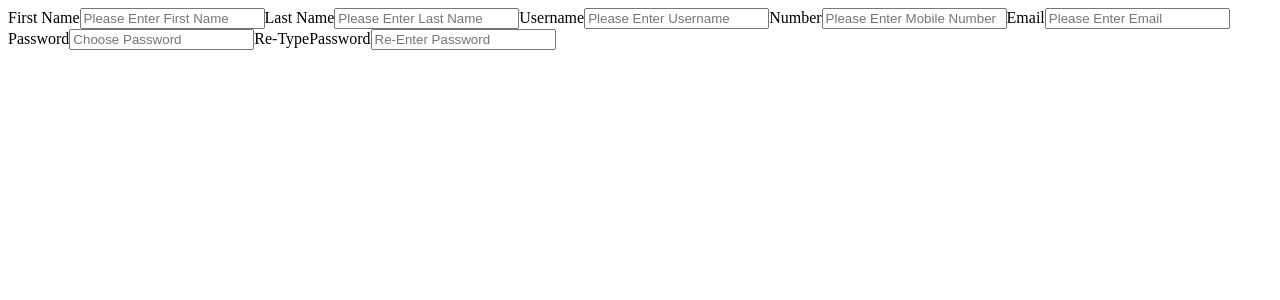
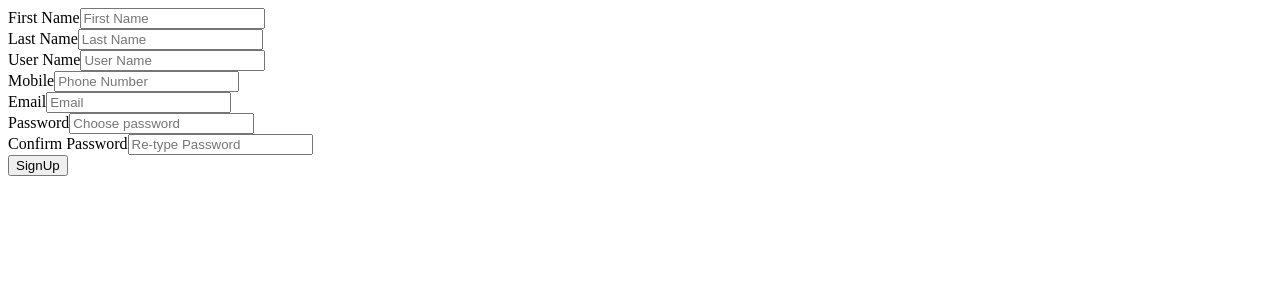
Before and after one commit to MuhammadSami643/Front-End, a React (Vite) app: page /user-auth/signup in a window 1280 px wide. Shown: the top 300 px of the page. Built offline with nearby package versions, Linux system fonts and the light colour scheme.

Commit message:
Sign up Form completed with its schema and this is build by Formik package

```diff
--- /dev/null
+++ b/src/Schema/signup.jsx
@@ -0,0 +1,20 @@
+import * as yup from "yup";
+
+const SignUpSchema = yup.object({
+  firstname: yup
+    .string()
+    .min(3)
+    .max(36)
+    .required("Please enter your First Name"),
+  lastname: yup.string().min(3).max(36).required("Please enter your Last Name"),
+  username: yup.string().min(3).max(36).required("Please enter your User Name"),
+  mobile: yup.string().length(11).required("Please enter your Phone"),
+  email: yup.string().email().required("Please enter your Email"),
+  password: yup.string().min(6).max(36).required("Choose a password"),
+  confirmpass: yup
+    .string()
+    .required()
+    .oneOf([yup.ref("password"), null], "Password must match"),
+});
+
+export default SignUpSchema;
--- a/src/components/signUp.jsx
+++ b/src/components/signUp.jsx
@@ -1,46 +1,137 @@
+import { Field, Form, Formik, useFormik } from "formik";
+import SignUpSchema from "../Schema/signup";
+
 const SignUpComponent = () => {
+  const initialValues = {
+    firstname: "",
+    lastname: "",
+    username: "",
+    mobile: "",
+    email: "",
+    password: "",
+    confirmpass: "",
+  };
+
+  // Formik is used to handle form data, basically used to get form data
+
+  const { errors, values, touched, handleBlur, handleChange, handleSubmit } =
+    useFormik({
+      initialValues: initialValues,
+      validationSchema: SignUpSchema,
+      onSubmit: (values, action) => {
+        console.log(values);
+        action.resetForm();
+      },
+    });
+
   return (
     <>
-      <label htmlFor="firstName">First Name</label>
-      <input
-        type="text"
-        id="firstName"
-        placeholder="Please Enter First Name"
-      ></input>
+      <Formik>
+        <Form onSubmit={handleSubmit}>
+          <div>
+            <label name="firstname">First Name</label>
+            <Field
+              type="text"
+              name="firstname"
+              placeholder="First Name"
+              value={values.firstname}
+              onChange={handleChange}
+              onBlur={handleBlur}
+            />
+            {errors.firstname && touched.firstname ? (
+              <p>{errors.firstname}</p>
+            ) : null}
+          </div>
 
-      <label htmlFor="lastName">Last Name</label>
-      <input
-        type="text"
-        id="lastName"
-        placeholder="Please Enter Last Name"
-      ></input>
+          <div>
+            <label name="lastname">Last Name</label>
+            <Field
+              type="text"
+              name="lastname"
+              placeholder="Last Name"
+              value={values.lastname}
+              onChange={handleChange}
+              onBlur={handleBlur}
+            />
+            {errors.lastname && touched.lastname ? (
+              <p>{errors.lastname}</p>
+            ) : null}
+          </div>
 
-      <label htmlFor="username">Username</label>
-      <input
-        type="text"
-        id="username"
-        placeholder="Please Enter Username"
-      ></input>
+          <div>
+            <label name="username">User Name</label>
+            <Field
+              type="text"
+              name="username"
+              placeholder="User Name"
+              value={values.username}
+              onChange={handleChange}
+              onBlur={handleBlur}
+            />
+            {errors.username && touched.username ? (
+              <p>{errors.username}</p>
+            ) : null}
+          </div>
 
-      <label htmlFor="number">Number</label>
-      <input
-        type="text"
-        id="number"
-        placeholder="Please Enter Mobile Number"
-      ></input>
+          <div>
+            <label name="mobile">Mobile</label>
+            <Field
+              type="string"
+              name="mobile"
+              placeholder="Phone Number"
+              value={values.mobile}
+              onChange={handleChange}
+              onBlur={handleBlur}
+            />
+            {errors.mobile && touched.mobile ? <p>{errors.mobile}</p> : null}
+          </div>
 
-      <label htmlFor="email">Email</label>
-      <input type="text" id="email" placeholder="Please Enter Email"></input>
+          <div>
+            <label name="email">Email</label>
+            <Field
+              type="text"
+              name="email"
+              placeholder="Email"
+              value={values.email}
+              onChange={handleChange}
+              onBlur={handleBlur}
+            />
+            {errors.email && touched.email ? <p>{errors.email}</p> : null}
+          </div>
 
-      <label htmlFor="password">Password</label>
-      <input type="text" id="password" placeholder="Choose Password"></input>
+          <div>
+            <label name="password">Password</label>
+            <Field
+              type="text"
+              name="password"
+              placeholder="Choose password"
+              value={values.password}
+              onChange={handleChange}
+              onBlur={handleBlur}
+            />
+            {errors.password && touched.password ? (
+              <p>{errors.password}</p>
+            ) : null}
+          </div>
 
-      <label htmlFor="confirmPassword">Re-TypePassword</label>
-      <input
-        type="text"
-        id="confirmPassword"
-        placeholder="Re-Enter Password"
-      ></input>
+          <div>
+            <label name="confirmpass">Confirm Password</label>
+            <Field
+              type="text"
+              name="confirmpass"
+              placeholder="Re-type Password"
+              value={values.confirmpass}
+              onChange={handleChange}
+              onBlur={handleBlur}
+            />
+            {errors.confirmpass && touched.confirmpass ? (
+              <p>{errors.confirmpass}</p>
+            ) : null}
+          </div>
+
+          <button type="submit">SignUp</button>
+        </Form>
+      </Formik>
     </>
   );
 };
```
